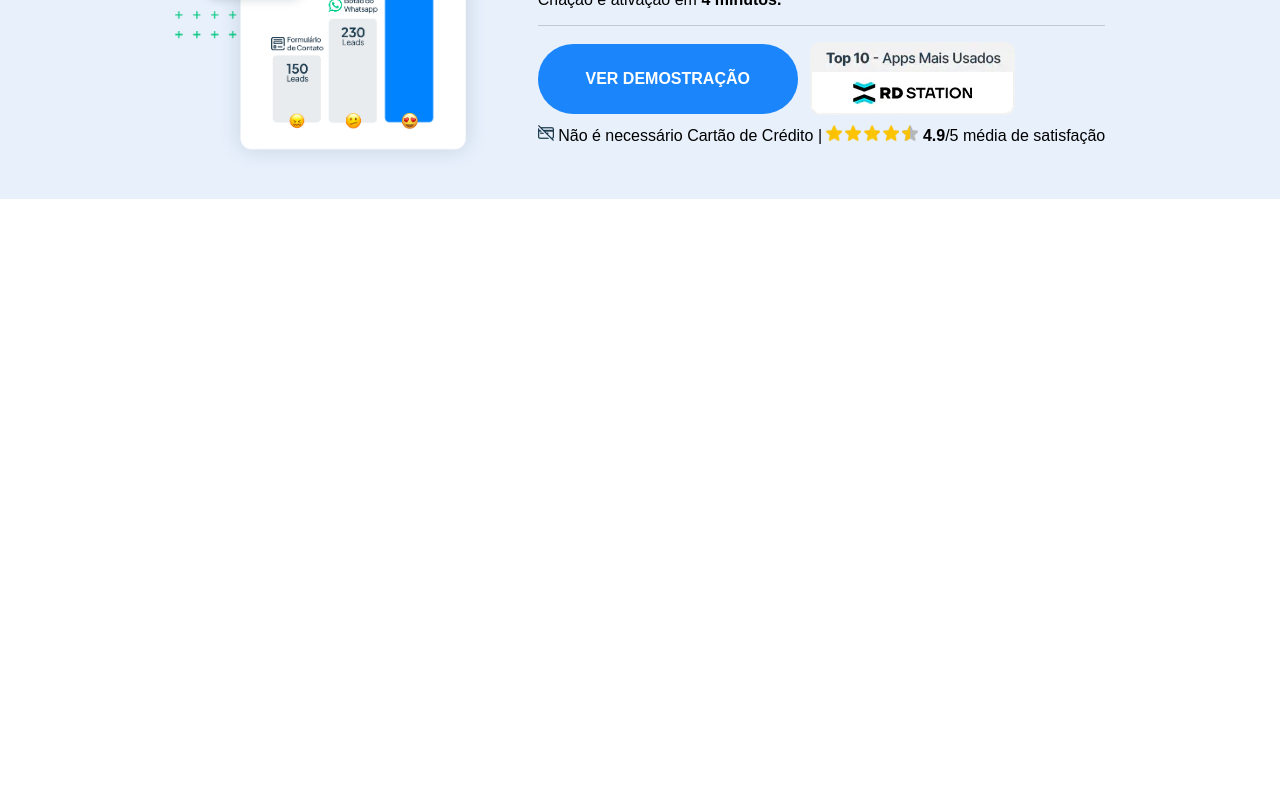
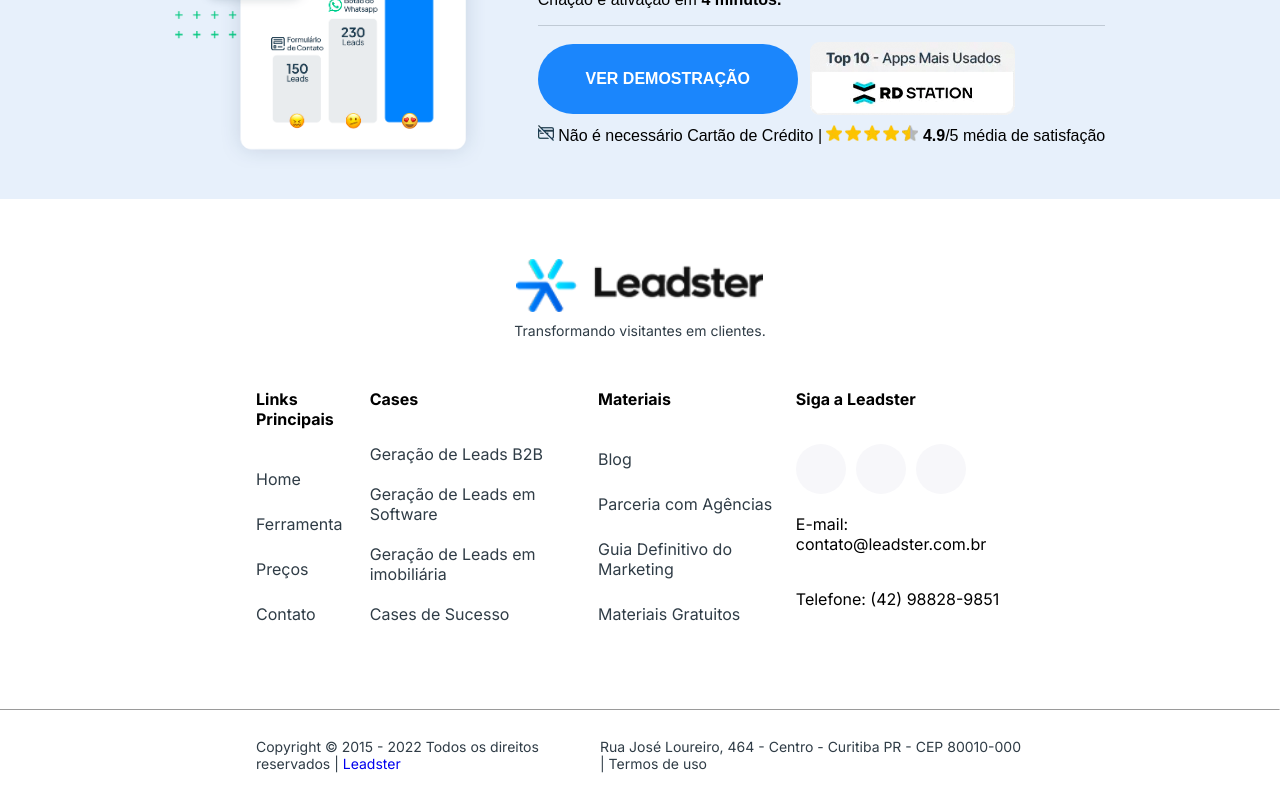
Before and after one commit to Leonardovafernandez/leadster-test, a Next.js app in the folder leadster-page/: page / in a window 1280 px wide. Shown: the part 676-1476 px from the top of the page. Before the commit the page ends 875 px from the top, so only its background shows below. Built offline with nearby package versions, Linux system fonts and the light colour scheme.

Commit message:
Estruturação e estilização do footer

```diff
--- a/leadster-page/src/app/page.js
+++ b/leadster-page/src/app/page.js
@@ -6,6 +6,7 @@ import ctaImg from "../assets/comparativo_img_CTA.png";
 import rating from "../assets/rating.webp";
 import noCard from "../assets/no-card-dark.webp";
 import selo from "../assets/selo_RD.png";
+import Footer from '@/components/Footer';
 
 export default function Home() {
   return (
@@ -51,7 +52,7 @@ export default function Home() {
         </section>
       </main>
       <footer>
-
+        <Footer />
       </footer>
     </div>
   )
--- /dev/null
+++ b/leadster-page/src/components/Footer/index.js
@@ -0,0 +1,59 @@
+import "./styles.css";
+import Image from "next/image";
+import logo from "./../../assets/logo.png";
+import Link from "next/link";
+
+export default function Footer() {
+    return (
+        <footer className="footer">
+            <div className="footer-header">
+                <Image className="footer-header-img" src={logo} alt="Logomarca da empresa" />
+                <span className="footer-header-text">Transformando visitantes em clientes.</span>
+            </div>
+            <div className="footer-content">
+                <div className="footer-content-links">
+                    <span><strong>Links Principais</strong></span>
+                    <Link className="links" href='#'>Home</Link>
+                    <Link className="links" href='#'>Ferramenta</Link>
+                    <Link className="links" href='#'>Preços</Link>
+                    <Link className="links" href='#'>Contato</Link>
+                </div>
+                <div className="footer-content-cases">
+                    <span><strong>Cases</strong></span>
+                    <Link className="links" href='#'>Geração de Leads B2B</Link>
+                    <Link className="links" href='#'>Geração de Leads em Software</Link>
+                    <Link className="links" href='#'>Geração de Leads em imobiliária</Link>
+                    <Link className="links" href='#'>Cases de Sucesso</Link>
+                </div>
+                <div className="footer-content-materiais">
+                    <span><strong>Materiais</strong></span>
+                    <Link className="links" href='#'>Blog</Link>
+                    <Link className="links" href='#'>Parceria com Agências</Link>
+                    <Link className="links" href='#'>Guia Definitivo do Marketing</Link>
+                    <Link className="links" href='#'>Materiais Gratuitos</Link>
+                </div>
+                <div className="footer-content-siga">
+                    <span><strong>Siga a Leadster</strong></span>
+                    <div className="footer-social-links">
+                        <div className="footer-social">
+
+                        </div>
+                        <div className="footer-social">
+
+                        </div>
+                        <div className="footer-social">
+
+                        </div>
+                    </div>
+                    <span>E-mail: contato@leadster.com.br</span>
+                    <span>Telefone: (42) 98828-9851</span>
+                </div>
+            </div>
+            <hr className="hr"></hr>
+            <div className="footer-right">
+                <span>Copyright © 2015 - 2022 Todos os direitos reservados | <Link className="link-oficial" href='#'>Leadster</Link></span>
+                <span>Rua José Loureiro, 464 - Centro - Curitiba PR - CEP 80010-000 | Termos de uso</span>
+            </div>
+        </footer>
+    )
+}
--- /dev/null
+++ b/leadster-page/src/components/Footer/styles.css
@@ -0,0 +1,99 @@
+.footer {
+    display: flex;
+    flex-direction: column;
+    align-items: center;
+}
+
+.footer-header {
+    display: flex;
+    flex-direction: column;
+    align-items: center;
+}
+
+.footer-header-img {
+    margin-top: 60px;
+    height: 53px;
+    width: 247px;
+}
+
+.footer-header-text {
+    font-size: 14px;
+    margin-top: 10px;
+    color: #2f3c46;
+}
+
+.footer-content {
+    display: flex;
+    width: 60%;
+    justify-content: space-between;
+    font-size: 16px;
+    margin-top: 50px;
+}
+
+.footer-content span {
+    margin-bottom: 15px;
+}
+
+.links {
+    text-decoration: none;
+    color: #2f3c46;
+    text-transform: none;
+}
+
+.footer-content-links {
+    display: flex;
+    flex-direction: column;
+    justify-content: space-between;
+    gap: 25px;
+}
+
+.footer-content-cases {
+    display: flex;
+    flex-direction: column;
+    justify-content: space-between;
+}
+
+.footer-content-materiais {
+    display: flex;
+    flex-direction: column;
+    justify-content: space-between;
+}
+
+.footer-content-siga {
+    display: flex;
+    flex-direction: column;
+    justify-content: space-between;
+}
+
+.footer-social-links {
+    display: flex;
+    gap: 10px;
+}
+
+.footer-social {
+    height: 50px;
+    width: 50px;
+    border-radius: 50%;
+    background-color: #f7f7fa;
+}
+
+.hr {
+    width: 100%;
+    color: #2f3c4625;
+    margin-top: 85px;
+    border-bottom: none;
+}
+
+.footer-right {
+    display: flex;
+    justify-content: space-between;
+    align-items: center;
+    width: 60%;
+    height: 90px;
+    font-size: 14px;
+    color: #2f3c46;
+}
+
+.footer-right .link-oficial {
+    text-decoration: none;
+}
```
